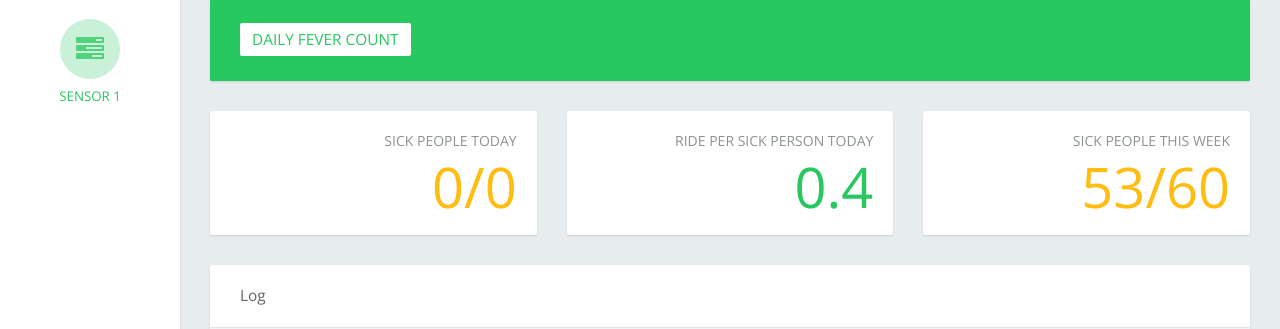
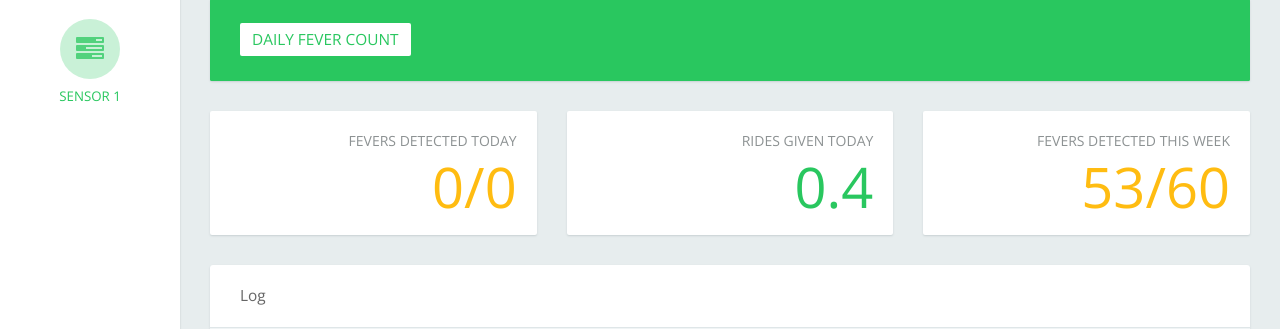
Before and after one commit to jihyukbae/too-hot, a Flask app: page /admin in a window 1280 px wide. Shown: the part 121-450 px from the top of the page. Run offline with Flask 2, Linux system fonts and the light colour scheme; data comes from the database, SQL or seed files in the repository; some libraries are stand-ins or nearby versions.

Commit message:
Wording change

```diff
--- a/app/templates/admin.html
+++ b/app/templates/admin.html
@@ -136,7 +136,7 @@
   <div class="card-body">
     <!--<i class="icon fa fa-shopping-basket fa-4x"></i>-->
     <div class="content">
-      <div class="title">Sick People Today</div>
+      <div class="title">Fevers Detected Today</div>
         <div class="value"><span class="sign"></span><span id="numsicktoday">{{ num_sick_today }}</span>/<span id="numreadstoday">{{ num_readings_today }}</span></div>
     </div>
   </div>
@@ -148,7 +148,7 @@
   <div class="card-body">
     <!--<i class="icon fa fa-thumbs-o-up fa-4x"></i>-->
     <div class="content">
-      <div class="title">Ride Per Sick Person Today</div>
+      <div class="title">Rides Given Today</div>
       <div class="value"><span class="sign"></span>0.4</div>
     </div>
   </div>
@@ -160,7 +160,7 @@
   <div class="card-body">
     <!--<i class="icon fa fa-user-plus fa-4x"></i>-->
     <div class="content">
-      <div class="title">Sick People This Week</div>
+      <div class="title">Fevers Detected This Week</div>
         <div class="value"><span class="sign"></span><span id="numsicktotal">{{ num_sick_total }}</span>/<span id="numreadstotal">{{ num_readings_total }}</span></div>
     </div>
   </div>
```
